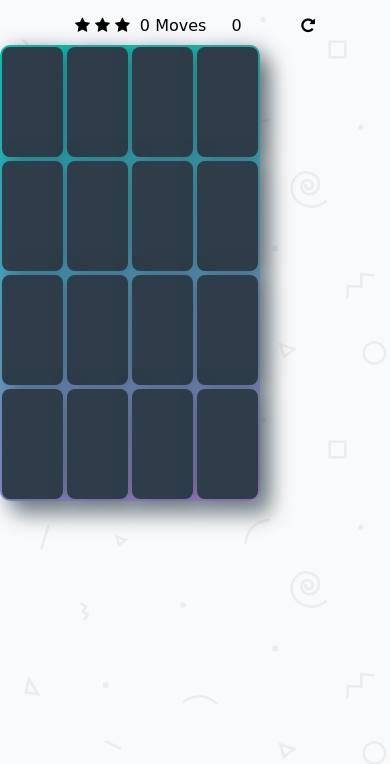
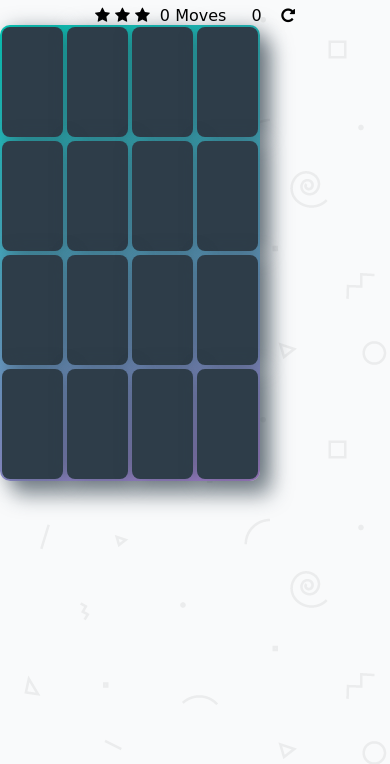
Before and after one commit to leahpjoyce/Memory-Game, a plain HTML site: page index.html in a window 390 px wide. Shown: the part 80-844 px from the top of the page. Drawn offline with nearby package versions, Linux system fonts and the light colour scheme; a web font is replaced by a local one.

Commit message:
fix: layout responsive

```diff
--- a/css/app.css
+++ b/css/app.css
@@ -103,6 +103,7 @@ h1 {
     padding: 0;
     display: inline-block;
     margin: 0 5px 0 0;
+    list-style-type: none;
 }
 
 .score-panel .stars li {
@@ -173,6 +174,7 @@ h1 {
         height: 110px;
         padding: 0;
         margin: 2px;
+
     }
 
     .modal {
@@ -180,7 +182,7 @@ h1 {
         margin: auto;
     }
     .score-panel {
-        width: 260px;
-        padding: 10px;
+        width: 200px;
+
     }
 }
```
